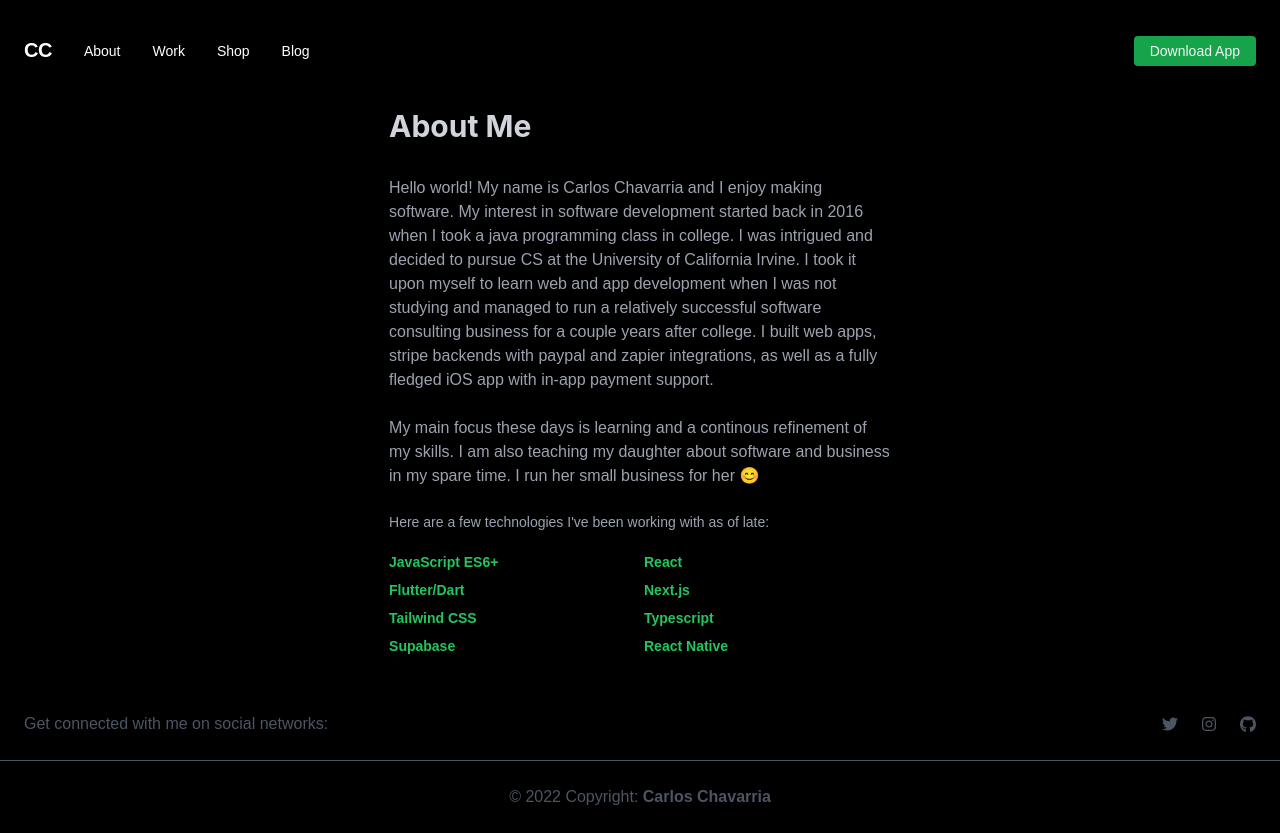
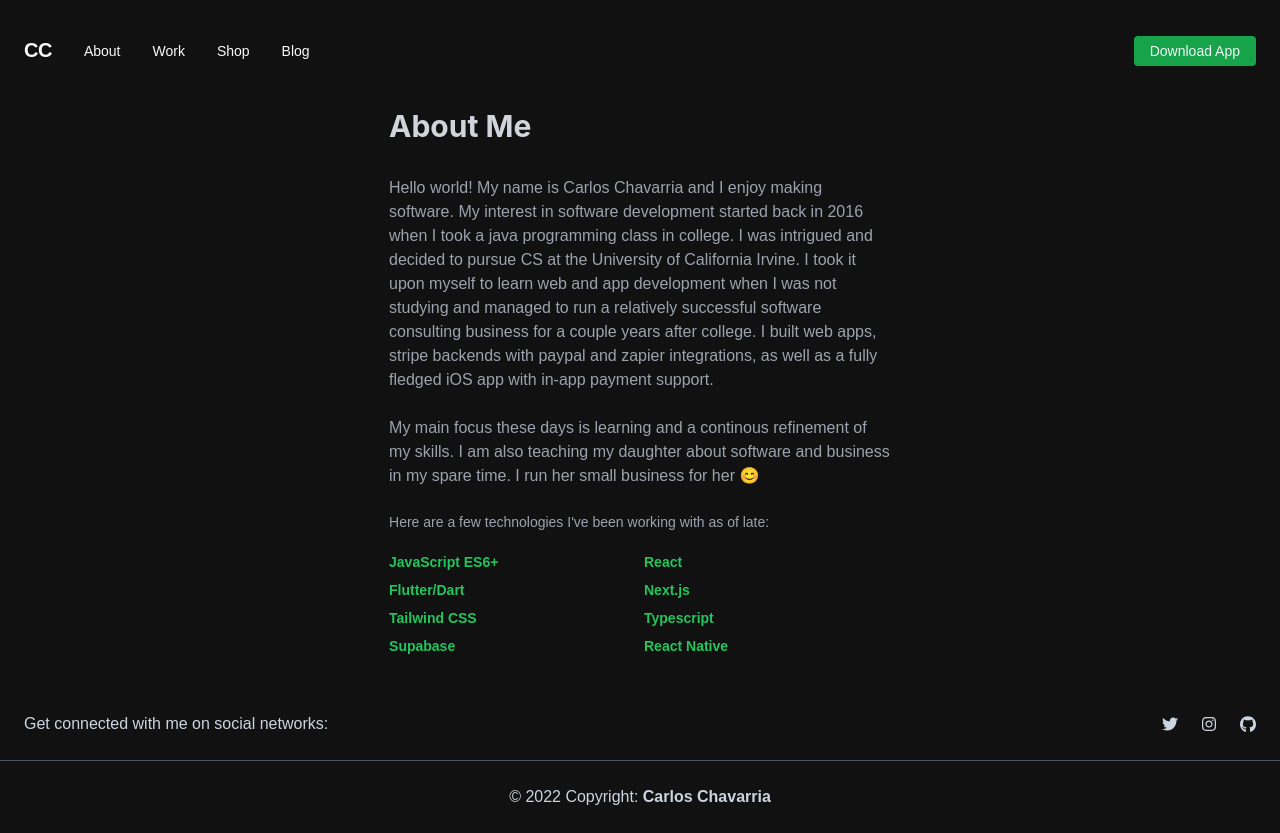
Before and after one commit to carloscodes/portfolio, a Next.js app: page /about in a window 1280 px wide. Built offline with nearby package versions, Linux system fonts and the light colour scheme.

Commit message:
better bg and header to all pages

```diff
--- a/components/blog/index.tsx
+++ b/components/blog/index.tsx
@@ -24,7 +24,7 @@ function BlogCard( {post }: any){
 
     return (
         <Link href={'/blog/'+post.id}>
-            <div className="grid md:grid-cols-2 sm:grid-cols-1 group p-4 bg-black hover:cursor-pointer shadow-md border border-slate-900 rounded-lg w-full">
+            <div className="grid md:grid-cols-2 sm:grid-cols-1 group p-4 hover:cursor-pointer shadow-md border border-slate-300 rounded-lg w-full">
             <div className="md:pr-12 sm:pb-2">
                 <Image className={
                             blur("group-hover:opacity-80 duration-700 ease-in-out", isLoading ? "grayscale blur-2xl scale-110" : "grayscale-0 blur-0 scale-100")
@@ -34,9 +34,9 @@ function BlogCard( {post }: any){
             </div>
             <div className="grid justify-items-center py-4">
                 <Text className="pb-4">
-                    {post.date}
+
                 </Text>
-                <Heading>
+                <Heading size="md">
                         {post.title}
                 </Heading>
                 </div>
--- a/components/global/Footer.tsx
+++ b/components/global/Footer.tsx
@@ -3,14 +3,14 @@ import Link from "next/link";
 export default function Footer() {
     return (
         <>
-        <footer className="text-center lg:text-left text-gray-600">
+        <footer className="text-center lg:text-left text-slate-300">
             <div className="flex justify-center items-center lg:justify-between p-6 border-b border-gray-600">
                 <div className="mr-12 hidden lg:block">
                 <span>Get connected with me on social networks:</span>
                 </div>
                 <div className="flex justify-center">
                 <Link href='https://twitter.com/carnivoredev'>
-                    <a className="mr-6 text-gray-600">
+                    <a className="mr-6 ">
                         <svg aria-hidden="true" focusable="false" data-prefix="fab" data-icon="twitter"
                         className="w-4" role="img" xmlns="http://www.w3.org/2000/svg" viewBox="0 0 512 512">
                         <path fill="currentColor"
@@ -20,7 +20,7 @@ export default function Footer() {
                     </a>
                 </Link>
                 <Link href='https://www.instagram.com/sol.wave'>
-                    <a className="mr-6 text-gray-600">
+                    <a className="mr-6">
                         <svg aria-hidden="true" focusable="false" data-prefix="fab" data-icon="instagram"
                         className="w-3.5" role="img" xmlns="http://www.w3.org/2000/svg" viewBox="0 0 448 512">
                         <path fill="currentColor"
@@ -30,7 +30,7 @@ export default function Footer() {
                     </a>
                 </Link>
                 <Link href='https://github.com/carloscodes'>
-                    <a className="text-gray-600">
+                    <a>
                         <svg aria-hidden="true" focusable="false" data-prefix="fab" data-icon="github"
                         className="w-4" role="img" xmlns="http://www.w3.org/2000/svg" viewBox="0 0 496 512">
                         <path fill="currentColor"
@@ -43,7 +43,7 @@ export default function Footer() {
             </div>
             <div className="text-center p-6">
                 <span>© 2022 Copyright: </span>
-                <span className="text-gray-600 font-semibold">Carlos Chavarria</span>
+                <span className="font-semibold">Carlos Chavarria</span>
             </div>
         </footer>
         </>
--- a/components/global/Navbar.tsx
+++ b/components/global/Navbar.tsx
@@ -1,4 +1,4 @@
-import { HamburgerIcon, SmallCloseIcon } from '@chakra-ui/icons'
+import { HamburgerIcon, SmallCloseIcon } from '@chakra-ui/icons';
 import { CloseButton } from '@chakra-ui/react';
 import { useState } from "react";
 import { motion } from "framer-motion";
@@ -39,7 +39,7 @@ export default function Navbar() {
     }
 
     return (
-        <div className='mb-4 mt-2'>
+        <div className='mb-4 mt-2 text-slate-50'>
             <nav className="flex items-center justify-between flex-wrap p-6">
 
                 <div className="flex items-center flex-shrink-0 mr-6">
--- a/components/shop/index.tsx
+++ b/components/shop/index.tsx
@@ -14,7 +14,7 @@ export default function Shop() {
     return (
         <>
             <Container>
-                <div className="group block p-8 bg-black hover:cursor-pointer shadow-md border border-slate-600 rounded-lg max-w-sm">
+                <div className="group block p-8 hover:cursor-pointer shadow-md border border-slate-300 rounded-lg max-w-sm">
                     <div className="pb-8">
                         <Image className={
                             blur("group-hover:opacity-80 duration-700 ease-in-out", isLoading ? "grayscale blur-2xl scale-110" : "grayscale-0 blur-0 scale-100")
--- a/pages/_app.tsx
+++ b/pages/_app.tsx
@@ -14,7 +14,7 @@ const theme = extendTheme({
   styles: {
     global: {
       body: {
-        bg: '#000',
+        bg: '#111111',
         color: 'white',
       },
     }
--- a/pages/about/index.tsx
+++ b/pages/about/index.tsx
@@ -1,10 +1,12 @@
 import Navbar from "../../components/global/Navbar";
 import Footer from "../../components/global/Footer";
 import About from "../../components/about";
+import Header from "../../components/global/Header";
 
 export default function AboutPage() {
     return (
         <>
+            <Header />
             <Navbar />
                 <About />
             <Footer />
--- a/pages/blog/index.tsx
+++ b/pages/blog/index.tsx
@@ -2,6 +2,7 @@ import Navbar from '../../components/global/Navbar'
 import Footer from '../../components/global/Footer'
 import Blog from '../../components/blog';
 import supabase from '../../utils/supabase';
+import Header from '../../components/global/Header';
 
 export async function getStaticProps(){
     const { data: posts, error } = await supabase.from('posts').select('*');
@@ -16,6 +17,7 @@ export async function getStaticProps(){
 export default function BlogPage({posts}: any) {
     return (
         <>
+        <Header />
         <Navbar />
             {posts.map((post: any) => <Blog key={post.id} post={post}/>)}
         <Footer />
--- a/pages/shop/index.tsx
+++ b/pages/shop/index.tsx
@@ -1,10 +1,12 @@
 import Navbar from '../../components/global/Navbar'
 import Footer from '../../components/global/Footer'
 import Shop from '../../components/shop';
+import Header from '../../components/global/Header';
 
 export default function ShopPage() {
     return (
         <>
+        <Header />
         <Navbar />
             <Shop />
         <Footer />
--- a/pages/work/index.tsx
+++ b/pages/work/index.tsx
@@ -1,10 +1,12 @@
 import Navbar from '../../components/global/Navbar'
 import Footer from '../../components/global/Footer'
 import Work from '../../components/work';
+import Header from '../../components/global/Header';
 
 export default function WorkPage() {
     return (
         <>
+        <Header />
         <Navbar />
             <Work />
         <Footer />
```
